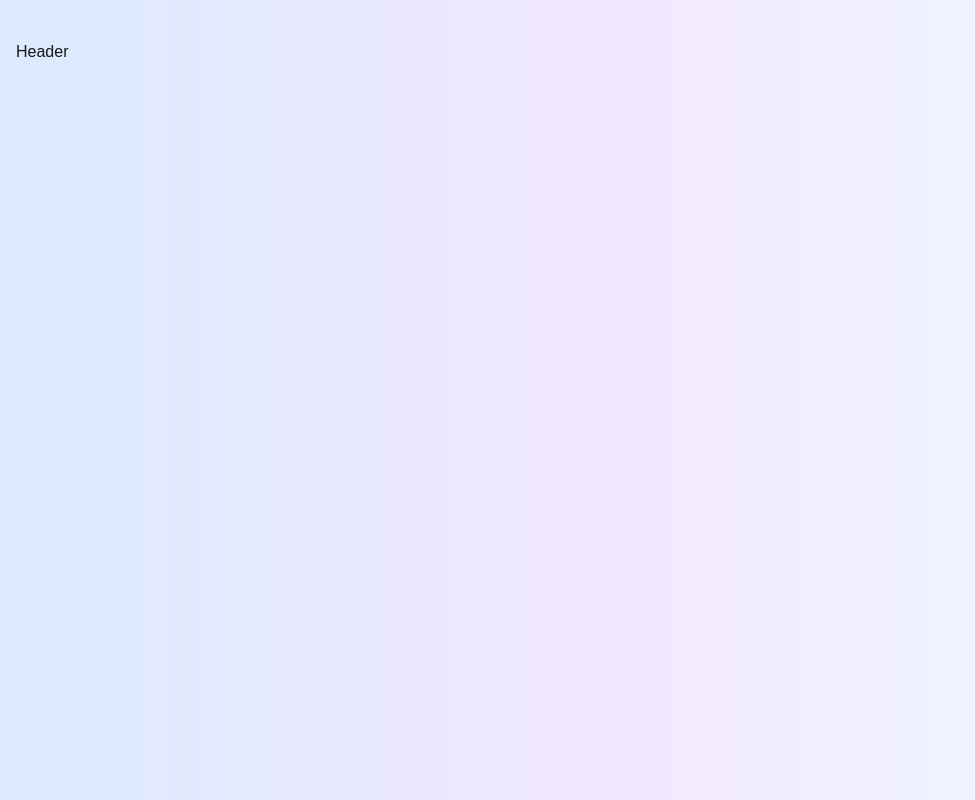
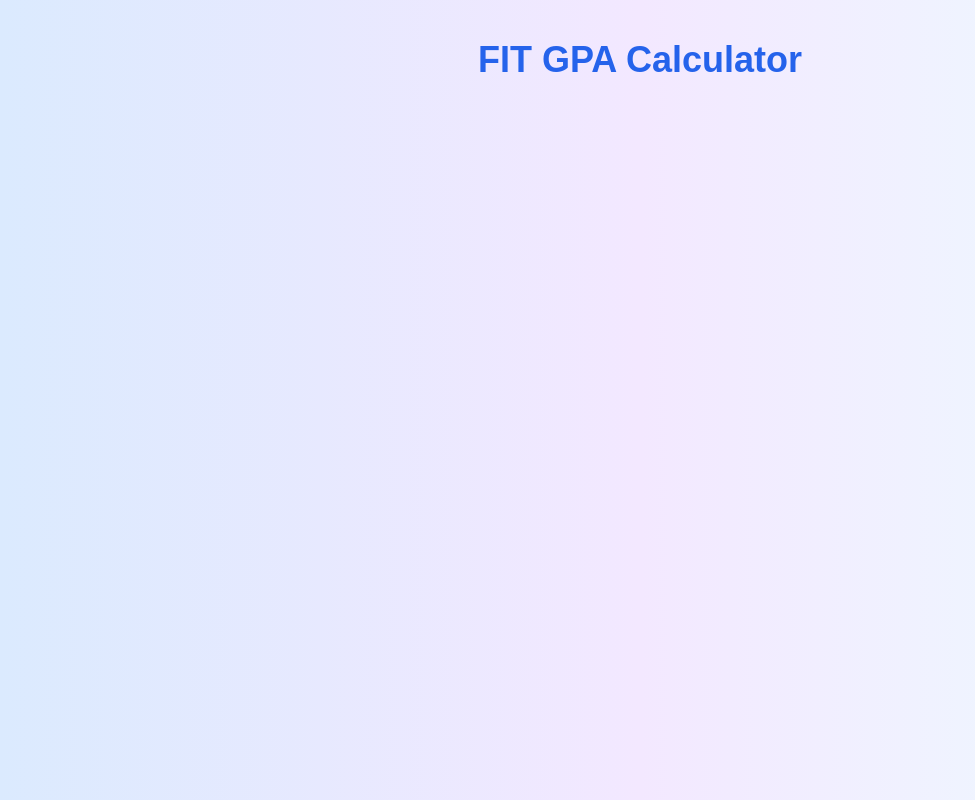
Before and after one commit to IshanHansaka/fit-gpa-calculator, a Next.js app: page / in a window 1280 px wide. Shown: the top 800 px of the page, without its empty margins (0-975 px from the left). Built offline with nearby package versions, Linux system fonts and the light colour scheme.

Commit message:
feat: create header component

```diff
--- a/app/component/Header.tsx
+++ b/app/component/Header.tsx
@@ -1,9 +1,10 @@
-import React from 'react'
-
 const Header = () => {
   return (
-    <div>Header</div>
-  )
-}
+    <header className="text-center mb-4 md:mb-12">
+        <h1 className="text-3xl md:text-4xl font-bold text-blue-600 dark:text-blue-400 mb-2">FIT GPA Calculator</h1>
+      <p className="text-sm md:text-lg text-gray-700 dark:text-gray-300"></p>
+    </header>
+  );
+};
 
-export default Header
+export default Header;
```
